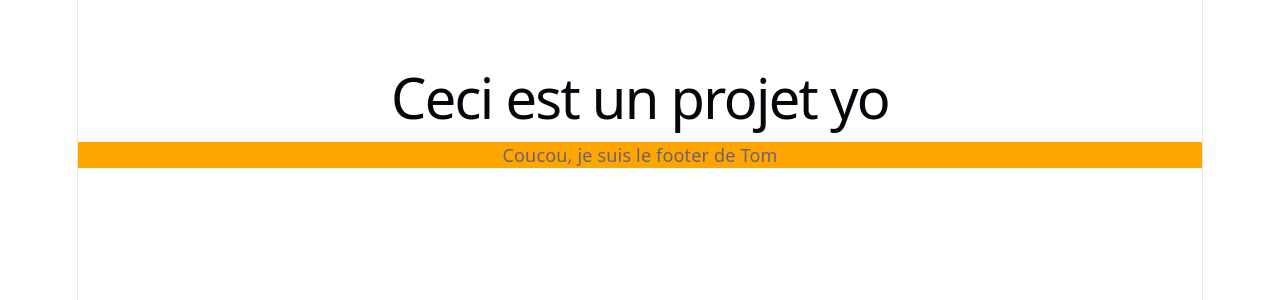
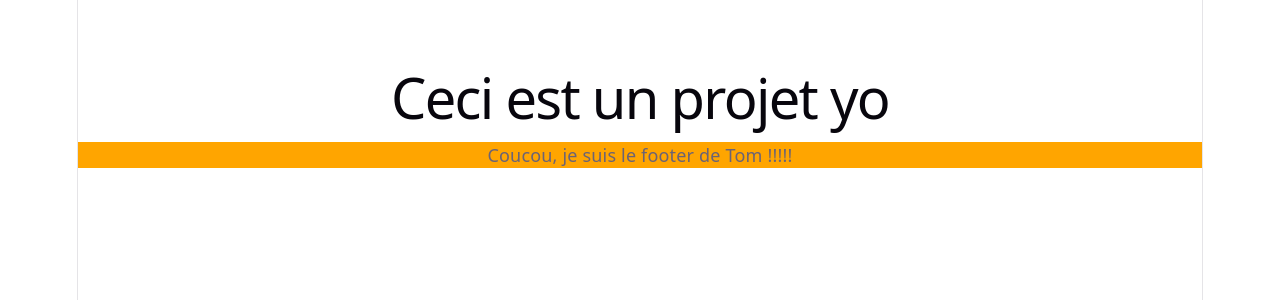
Before and after one commit to LucasRoberto99/gitgithub-workshop, a React (Vite) app: page / in a window 1280 px wide. Shown: the top 300 px of the page. Built offline with nearby package versions, Linux system fonts and the light colour scheme.

Commit message:
added exclamation marks

```diff
--- a/src/components/Footer.jsx
+++ b/src/components/Footer.jsx
@@ -1,7 +1,7 @@
 const Footer = () => {
   return (
     <footer style={{ backgroundColor: "orange" }}>
-      Coucou, je suis le footer de Tom
+      Coucou, je suis le footer de Tom !!!!!
     </footer>
   );
 };
```
